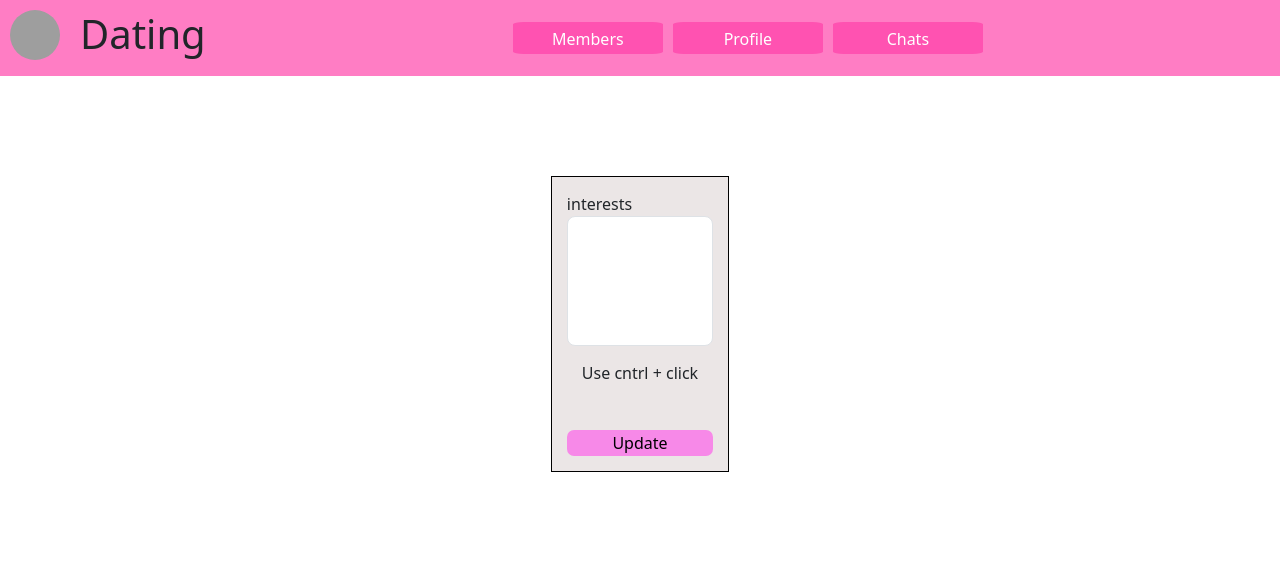
After one commit to Ganechka-web/Dating-site, a Django app: page /accounts/update-interests/ in a window 1280 px wide. The commit adds this page. Shown: the top 571 px of the page. Run offline with Django 5.2, Linux system fonts and the light colour scheme; the visitor is signed in with stand-in values (Sample User, id 1); lists and menus that the app fills with data are empty; some libraries are stand-ins or nearby versions; grey boxes are pictures that could not be loaded.

Commit message:
Add possibility to add interests

```diff
--- a/dating/accounts/admin.py
+++ b/dating/accounts/admin.py
@@ -9,6 +9,9 @@ from .models import DatingUser, Interest
 @admin.register(Interest)
 class InterestAdmin(admin.ModelAdmin):
     list_display = ['name', 'slug']
+    prepopulated_fields = {
+        'slug': ['name']
+    }
 
 
 @admin.register(DatingUser)
--- a/dating/accounts/forms.py
+++ b/dating/accounts/forms.py
@@ -6,6 +6,8 @@ from django.contrib.auth.forms import UserCreationForm,\
                                        UserChangeForm
 from django.core.exceptions import ValidationError
 from django import forms
+
+from .models import Interest
 
 
 DatingUser = get_user_model()
@@ -43,3 +45,12 @@ class DatingUserChangeForm(UserChangeForm):
 class DatingUserLoginForm(forms.Form):
     username = forms.CharField()
     password = forms.CharField(widget=forms.PasswordInput())
+
+
+class DatingUserUpdateInterestsForm(forms.ModelForm):
+    interests = forms.ModelMultipleChoiceField(
+                        queryset=Interest.objects.all())
+
+    class Meta:
+        model = DatingUser
+        fields = ('interests',)
--- a/dating/accounts/models.py
+++ b/dating/accounts/models.py
@@ -11,9 +11,12 @@ class Interest(models.Model):
     name = models.CharField(max_length=50)
     slug = models.SlugField(max_length=50)
 
+    def __str__(self):
+        return self.name
+
 
 class DatingUser(AbstractUser):
-    Interests = models.ManyToManyField(Interest,
+    interests = models.ManyToManyField(Interest,
                                        related_name='users')
     image = models.ImageField(upload_to='media/accounts/',
                               null=True,
--- /dev/null
+++ b/dating/accounts/templates/accounts/dating_user/interests_form.html
@@ -0,0 +1,31 @@
+{% extends 'base.html' %}
+
+{% block title %}Update interest{% endblock %}
+
+{% block content %}
+<div class="form-container">
+  <form method="post">
+    {% csrf_token %}
+    {% with field=form.interests %}
+      <div>
+        <label for="{{ field.auto_id }}">{{ field.name }}</label>
+        <select name="{{ field.name }}"
+                id="{{ field.auto_id }}"
+                class="form-select form-select-lg"
+                multiple>
+          {% for value, label in field.field.choices %}
+            <option value="{{ value }}"
+                    {% if value in field.value %}selected{% endif %}>
+              {{ label }}
+            </option>
+          {% endfor %}
+        </select>
+        <div id="{{ field.auto_id }}" class="select">Use cntrl + click</div>
+      </div>
+    {% endwith %}
+    <div>
+      <input type="submit" value="Update">
+    </div>
+  </form>
+</div>
+{% endblock %}
--- a/dating/accounts/templates/accounts/dating_user/profile.html
+++ b/dating/accounts/templates/accounts/dating_user/profile.html
@@ -52,10 +52,10 @@
               </div>
               <div class="col-12">
                 <div class="profile-actions-container">
-                  <button class="profile-action-button">Add interests</button>
-                  <button class="profile-action-button">Add information</button>
+                  <a href="{% url 'update_user_interests' %}" class="profile-action-button">Add interests</a>
+                  <a class="profile-action-button">Add information</a>
                   <form action="{% url 'logout' %}" method="post">{% csrf_token %}
-                    <button class="profile-action-button" type="submit">Log-out</button>
+                    <a class="profile-action-button" type="submit">Log-out</a>
                   </form>
                 </div>
               </div>
--- a/dating/accounts/templates/accounts/registration/login.html
+++ b/dating/accounts/templates/accounts/registration/login.html
@@ -12,6 +12,11 @@
         <label for="{{ field.auto_id }}">{{ field.name|capfirst }}</label>
         {{ field }}
       </div>
+      {% for error in field.errors %}
+        <div class="alert alert-danger" role="alert">
+          {{ error }}
+        </div>
+      {% endfor %}
     {% endfor %}
     <div>
       <input type="submit" value="Log-in">
--- a/dating/accounts/urls.py
+++ b/dating/accounts/urls.py
@@ -13,7 +13,10 @@ urlpatterns = [
     path('logout/',
          views.DatingUserLogoutView.as_view(),
          name='logout'),
-    path('<int:pk>/<str:username>/',
+    path('<int:pk>/profile/',
          views.DatingUserDatailView.as_view(),
-         name='user_detail')
+         name='user_detail'),
+    path('update-interests/',
+         views.DatingUserUpdateInterestsView.as_view(),
+         name='update_user_interests')
 ]
--- a/dating/accounts/views.py
+++ b/dating/accounts/views.py
@@ -1,14 +1,15 @@
-from django.urls import reverse
+from random import choices
+
 from django.views.generic.base import TemplateResponseMixin
 from django.views.generic import DetailView
 from django.contrib.auth import authenticate, login, \
-    get_user_model, logout
-from django.http import HttpResponse
+                                get_user_model, logout
 from django.shortcuts import redirect
 from django.views import View
 
-from .forms import DatingUserCreationForm, \
-                    DatingUserLoginForm
+from .forms import (DatingUserCreationForm,
+                    DatingUserLoginForm,
+                    DatingUserUpdateInterestsForm)
 
 
 DatingUser = get_user_model()
@@ -58,7 +59,6 @@ class DatingUserLoginView(View, TemplateResponseMixin):
                 return redirect('user_detail',
                                 current_user.id,
                                 current_user.username)
-
             else:
                 form.add_error('password',
                                'Your username or password didn`t match')
@@ -82,3 +82,24 @@ class DatingUserDatailView(DetailView):
         context['section'] = 'profile'
 
         return context
+
+
+class DatingUserUpdateInterestsView(View, TemplateResponseMixin):
+    template_name = 'accounts/dating_user/interests_form.html'
+
+    def get(self, request):
+        form = DatingUserUpdateInterestsForm(instance=request.user)
+        choices = form.fields['interests'].choices
+
+        return self.render_to_response({'form': form, 'choices': choices})
+
+    def post(self, request):
+        form = DatingUserUpdateInterestsForm(request.POST, instance=request.user)
+
+        if form.is_valid():
+            form.save()
+
+            return redirect('user_detail', request.user.id)
+        choices = form.fields['interests'].choices
+
+        return self.render_to_response({'form': form, 'choices': choices})
--- a/dating/static/css/base.css
+++ b/dating/static/css/base.css
@@ -93,10 +93,15 @@ main {
 }
 
 .profile-action-button {
+  width: auto;
+  height: auto;
   margin: 10px;
+  padding: 5px;
   color: white;
   border: none;
+  border-radius: 4px;
   background-color: rgb(247, 137, 232);
+  text-decoration: none;
 }
 
 .profile-action-button:hover {
```
Also changed, not shown: dating/accounts/migrations/0008_rename_interests_datinguser_interests.py (added).
